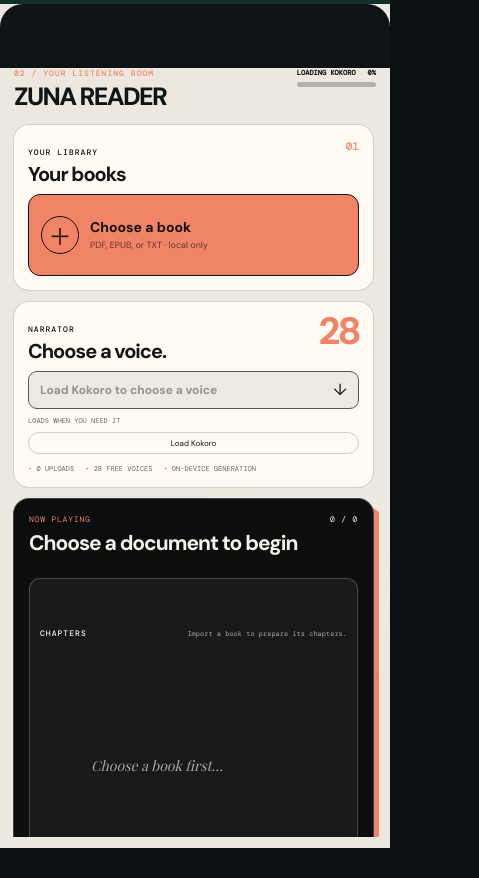
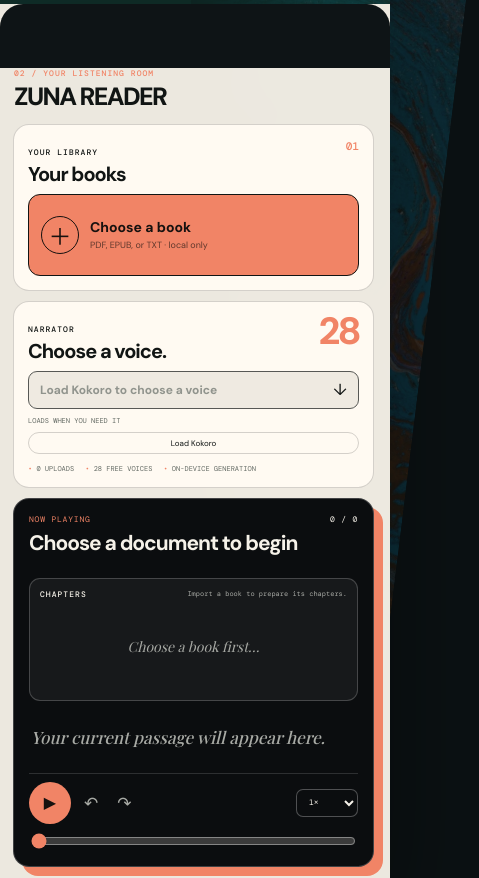
Before and after one commit to 0xzcr/Zuna, a Next.js app: page / in a window 390 px wide. Shown: the part 840-1718 px from the top of the page, 479 px wide, since content can reach past the window. Before the commit the page ends 1688 px from the top, so only its background shows below. Built offline with nearby package versions, Linux system fonts and the light colour scheme; a web font is replaced by a local one.

Commit message:
fix: improve mobile reader layout and kokoro loading

```diff
--- a/components/zuna-reader.js
+++ b/components/zuna-reader.js
@@ -131,7 +131,7 @@
         <header className="reader-heading">
           <div><p className="eyebrow">02 / Your listening room</p><h2 id="reader-title">Zuna Reader</h2></div>
           <div className="reader-status">
-            <div className="model-loading" id="modelLoading">
+            <div className="model-loading" id="modelLoading" hidden>
               <div><strong>Loading Kokoro</strong><output id="modelProgressLabel" htmlFor="modelProgress">0%</output></div>
               <progress id="modelProgress" max="100" value="0" aria-label="Kokoro model loading progress" />
             </div>
--- a/frontend/app.js
+++ b/frontend/app.js
@@ -66,6 +66,7 @@
   if (state.kokoroOnline) return;
   if (state.kokoroLoadPromise) return state.kokoroLoadPromise;
   state.kokoroLoading = true; state.kokoroLoadAttempted = true; renderVoicePicker();
+  setModelProgress(0);
   state.kokoroLoadPromise = (async () => {
     try {
       const result = await browserKokoro().load((detail) => {
--- a/frontend/styles.css
+++ b/frontend/styles.css
@@ -365,7 +365,7 @@
 .toast.is-visible { transform: translateY(0); opacity: 1; }
 
 @media (max-width: 980px) {
-  .reader-workspace { grid-template-columns: minmax(240px, .68fr) minmax(0, 1.45fr); }
+  .reader-workspace { grid-template-columns: minmax(230px, .68fr) minmax(0, 1.45fr); }
   .reader-heading h2 { font-size: clamp(28px, 4.5vw, 44px); }
   .drop-zone { grid-template-columns: auto minmax(0, 1fr); }
   .drop-copy strong { font-size: 14px; }
@@ -374,6 +374,8 @@
 }
 
 @media (max-width: 760px) {
+  html { scroll-snap-type: y proximity; }
+  .page-panel { height: auto; min-height: 100svh; overflow: visible; scroll-snap-stop: normal; }
   .brand-row { padding: 12px 18px; }
   .wordmark { font-size: 25px; }
   .settings-button { width: 38px; padding: 0; border-radius: 50%; font-size: 0; }
@@ -386,18 +388,19 @@
   .hero-foot > :last-child { display: none; }
   .scroll-cue { justify-self: end; text-align: right; }
 
-  .reader-page { padding: 0; }
-  .reader-shell { width: 100%; height: 100%; padding: 64px 11px 11px; border: 0; border-radius: 0; }
+  .reader-page { min-height: 100svh; padding: 0; }
+  .reader-shell { width: 100%; height: auto; min-height: 100svh; padding: 64px 11px 18px; border: 0; border-radius: 0; }
   .reader-art { width: 70vw; opacity: .18; }
   .reader-heading { align-items: start; padding: 0 3px; }
   .reader-heading h2 { font-size: clamp(27px, 8vw, 38px); }
   .reader-status { max-width: 145px; }
-  .reader-workspace { display: block; min-height: 0; overflow-y: auto; padding: 2px 5px 10px 2px; overscroll-behavior: contain; }
+  .reader-workspace { display: block; min-height: 0; overflow: visible; padding: 2px 5px 10px 2px; overscroll-behavior: auto; }
   .reader-sidebar { display: block; }
   .workspace-panel { margin-bottom: 10px; }
   .source-panel, .voice-panel { overflow: visible; }
-  .player { min-height: 500px; margin-bottom: 0; }
-  .chapter-rail { grid-auto-columns: 76%; }
+  .player { min-height: 0; margin-bottom: 0; }
+  .chapter-rail { grid-auto-columns: minmax(0, 100%); }
+  .chapter-status { max-width: 52%; white-space: normal; line-height: 1.35; }
 }
 
 @media (max-width: 440px) {
@@ -406,14 +409,18 @@
   .hero-button { padding: 12px 17px; font-size: 9px; }
   .hero-foot { font-size: 7px; }
   .scroll-cue { gap: 7px; }
+  .reader-heading { gap: 12px; }
   .reader-heading h2 { font-size: 25px; }
+  .reader-status { max-width: 110px; font-size: 7px; }
   .drop-arrow { display: none; }
   .chapter-slider { grid-template-columns: 1fr; }
   .chapter-slide-button { display: none; }
   .player { padding: 15px; }
-  .player-controls { gap: 7px; }
+  .player-controls { flex-wrap: wrap; gap: 7px; }
   .play-button { width: 42px; height: 42px; }
   .small-control { font-size: 17px; }
+  .seek { order: 5; flex-basis: 100%; }
+  .speed-select { margin-left: auto; }
 }
 
 @media (prefers-reduced-motion: reduce) {
```
